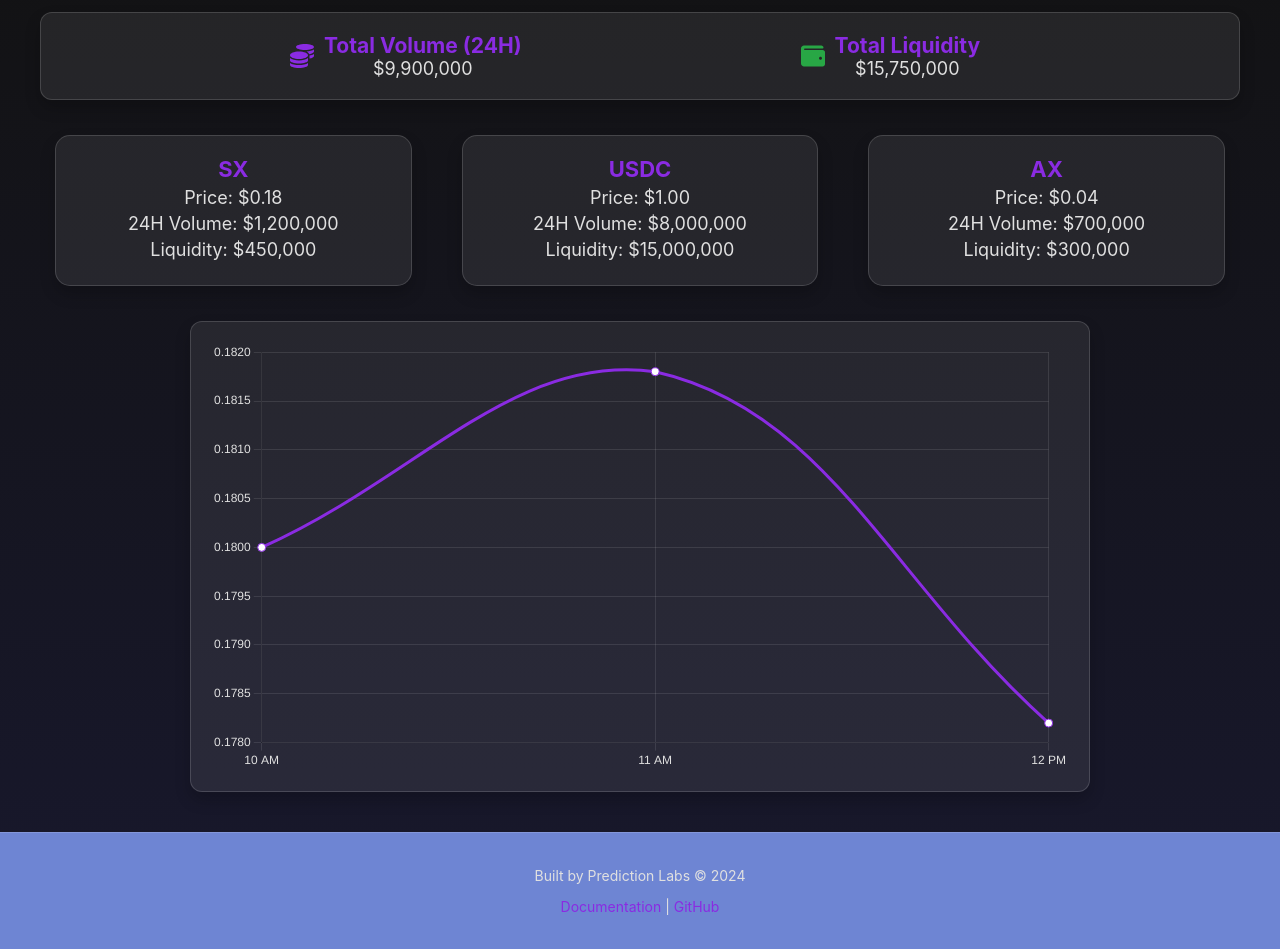
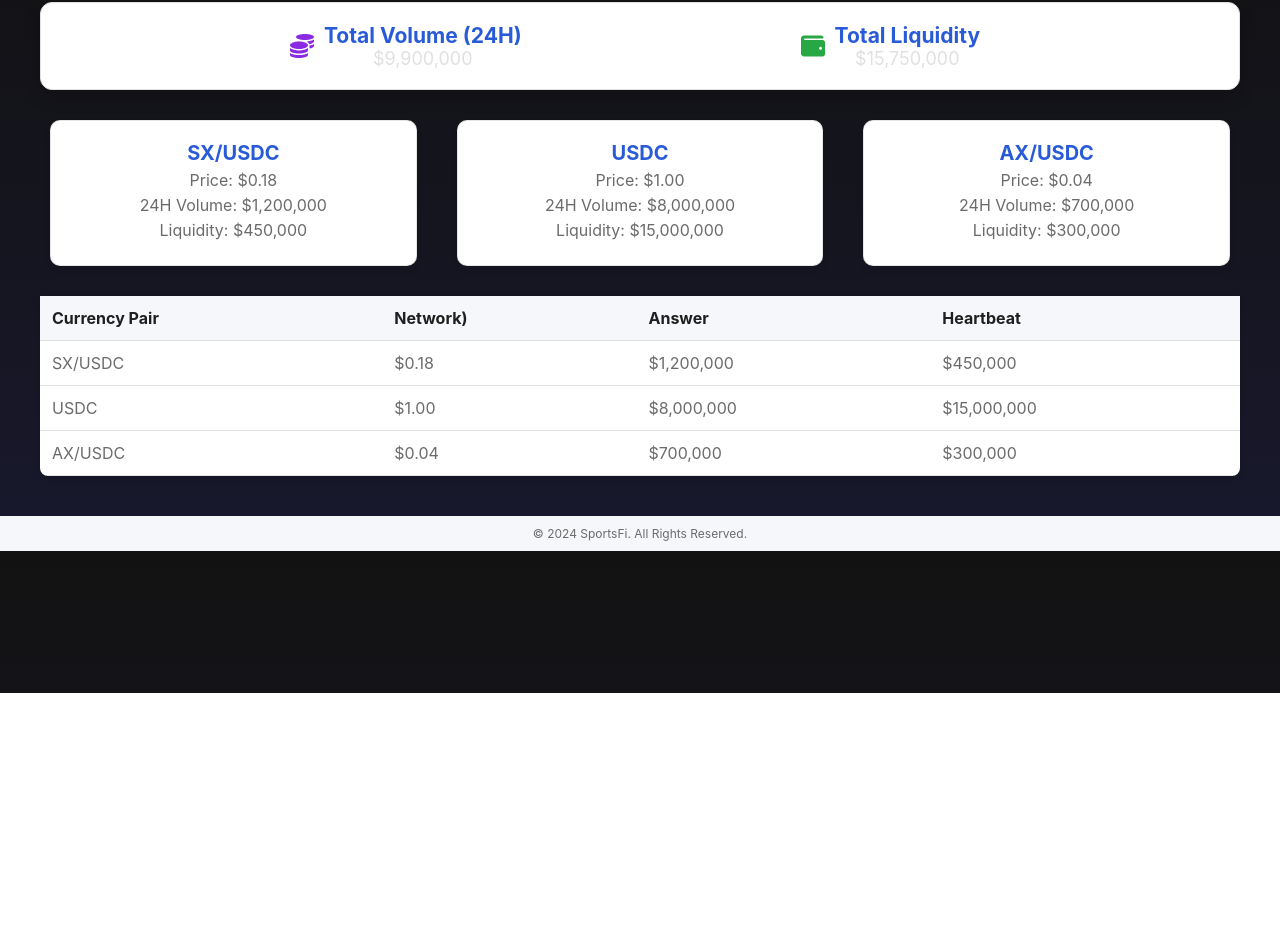
Before and after one commit to SportsFi-Oracle/sportsfi-oracle-frontend, a React (Create React App) app: page / in a window 1280 px wide. Shown: the part 107-1056 px from the top of the page. After the commit the page ends 800 px from the top, so only its background shows below. Built offline with nearby package versions, Linux system fonts and the light colour scheme; the HTML template or start-up script is replaced by a standard one.

Commit message:
MISC CHANGES

```diff
--- a/src/App.js
+++ b/src/App.js
@@ -7,6 +7,7 @@ import Footer from "./components/Footer";
 import AssetCard from "./components/AssetCard";
 import GlobalStats from "./components/GlobalStats";
 import PriceChart from "./components/PriceChart";
+import PriceTable from "./components/PriceTable";
 
 const AppWrapper = styled.div`
   display: flex;
@@ -68,8 +69,8 @@ const App = () => {
             />
           ))}
         </GridWrapper>
-        <PriceChart data={chartData} />
-      </AppWrapper>
+        <PriceTable data={assets} />
+        </AppWrapper>
       <Footer />
     </ThemeProvider>
   );
--- a/src/components/AssetCard.js
+++ b/src/components/AssetCard.js
@@ -17,21 +17,54 @@ const bounce = keyframes`
 
 const Card = styled.div`
   background: ${({ theme }) => theme.cardBg};
-  border: 1px solid ${({ theme }) => theme.cardBorder};
-  border-radius: 15px;
+  border: 1px solid ${({ theme }) => theme.border};
+  border-radius: 10px;
+  box-shadow: 0 4px 8px rgba(0, 0, 0, 0.05);
   padding: 20px;
-  margin: 15px;
+  margin: 10px;
   text-align: center;
-  box-shadow: 0 8px 16px rgba(0, 0, 0, 0.2);
-  transition: transform 0.3s, box-shadow 0.3s;
-  animation: ${bounce} 0.5s ease-in-out;
 
-  &:hover {
-    transform: translateY(-5px);
-    box-shadow: 0 12px 24px rgba(0, 0, 0, 0.4);
-    background: rgba(255, 255, 255, 0.1);
+  h2 {
+    color: ${({ theme }) => theme.primary};
+    font-size: 20px;
+    font-weight: 700;
+  }
+
+  p {
+    color: ${({ theme }) => theme.textLight};
+    font-size: 16px;
+    margin: 5px 0;
   }
 `;
+
+const Icon = styled.div`
+  font-size: 28px;
+  color: ${({ theme }) => theme.accent};
+  margin-bottom: 10px;
+`;
+const Table = styled.table`
+  width: 100%;
+  border-collapse: collapse;
+  margin: 20px 0;
+
+  th, td {
+    border: 1px solid ${({ theme }) => theme.border};
+    padding: 12px;
+    text-align: left;
+    font-size: 16px;
+  }
+
+  th {
+    background: ${({ theme }) => theme.secondary};
+    color: ${({ theme }) => theme.textDark};
+    font-weight: 700;
+  }
+
+  td {
+    color: ${({ theme }) => theme.textLight};
+  }
+`;
+
 
 
 const Title = styled.h2`
--- a/src/components/Footer.js
+++ b/src/components/Footer.js
@@ -3,43 +3,14 @@ import styled from "styled-components";
 
 const FooterWrapper = styled.div`
   background: ${({ theme }) => theme.secondary};
-  padding: 20px;
+  padding: 10px;
   text-align: center;
-  color: #e0e0e0;
-  font-size: 14px;
-  border-top: 1px solid ${({ theme }) => theme.cardBorder};
-
-  a {
-    color: ${({ theme }) => theme.primary};
-    text-decoration: none;
-    transition: color 0.3s;
-
-    &:hover {
-      color: #28a745; /* Change to green on hover */
-      text-decoration: underline;
-    }
-  }
+  color: ${({ theme }) => theme.textLight};
+  font-size: 12px;
 `;
 
-
-const Footer = () => {
-  return (
-    <FooterWrapper>
-      <p>Built by Prediction Labs &copy; 2024</p>
-      <p>
-        <a href="/docs" style={{ color: "#8a2be2", textDecoration: "none" }}>
-          Documentation
-        </a>{" "}
-        |{" "}
-        <a
-          href="https://github.com/sports-oracle"
-          style={{ color: "#8a2be2", textDecoration: "none" }}
-        >
-          GitHub
-        </a>
-      </p>
-    </FooterWrapper>
-  );
-};
+const Footer = () => (
+  <FooterWrapper>© 2024 SportsFi. All Rights Reserved.</FooterWrapper>
+);
 
 export default Footer;
--- a/src/components/Header.js
+++ b/src/components/Header.js
@@ -2,21 +2,20 @@ import React from "react";
 import styled from "styled-components";
 
 const HeaderWrapper = styled.div`
-  background: linear-gradient(90deg, #6e85d3, #8a2be2);
+  background: linear-gradient(90deg, #2a5bd7, #4c51bf);
+  color: #ffffff;
+  text-align: center;
   padding: 20px;
-  text-align: center;
-  font-size: 32px;
+  font-size: 24px;
   font-weight: 700;
-  color: #fff;
-  text-shadow: 0px 4px 8px rgba(0, 0, 0, 0.4);
-  box-shadow: 0 4px 8px rgba(0, 0, 0, 0.3);
+  letter-spacing: 1px;
+  box-shadow: 0 4px 6px rgba(0, 0, 0, 0.1);
 `;
 
 
 
-
 const Header = () => {
-  return <HeaderWrapper>SportsFi Token Prices</HeaderWrapper>;
+  return <HeaderWrapper>Decentralized Price Oracles for SX Network</HeaderWrapper>;
 };
 
 export default Header;
--- /dev/null
+++ b/src/components/PriceTable.js
@@ -0,0 +1,63 @@
+import React from "react";
+import styled from "styled-components";
+
+const TableWrapper = styled.div`
+  width: 100%;
+  max-width: 1200px;
+  margin: 20px 0;
+  background: ${({ theme }) => theme.cardBg};
+  border-radius: 8px;
+  box-shadow: 0 2px 4px rgba(0, 0, 0, 0.1);
+`;
+
+const Table = styled.table`
+  width: 100%;
+  border-collapse: collapse;
+
+  th, td {
+    padding: 12px;
+    text-align: left;
+    border-bottom: 1px solid ${({ theme }) => theme.border};
+  }
+
+  th {
+    background: ${({ theme }) => theme.secondary};
+    color: ${({ theme }) => theme.textDark};
+    font-weight: 700;
+  }
+
+  td {
+    color: ${({ theme }) => theme.textLight};
+  }
+
+  tr:hover {
+    background: ${({ theme }) => theme.hover};
+  }
+`;
+
+const PriceTable = ({ data }) => (
+  <TableWrapper>
+    <Table>
+      <thead>
+        <tr>
+          <th>Currency Pair</th>
+          <th>Network)</th>
+          <th>Answer</th>
+          <th>Heartbeat</th>
+        </tr>
+      </thead>
+      <tbody>
+        {data.map((asset) => (
+          <tr key={asset.symbol}>
+            <td>{asset.symbol}</td>
+            <td>${asset.price.toFixed(2)}</td>
+            <td>${asset.volume_24h.toLocaleString()}</td>
+            <td>${asset.liquidity.toLocaleString()}</td>
+          </tr>
+        ))}
+      </tbody>
+    </Table>
+  </TableWrapper>
+);
+
+export default PriceTable;
--- a/src/data.json
+++ b/src/data.json
@@ -1,6 +1,6 @@
 [
     {
-      "symbol": "SX",
+      "symbol": "SX/USDC",
       "price": 0.18,
       "volume_24h": 1200000,
       "liquidity": 450000
@@ -12,7 +12,7 @@
       "liquidity": 15000000
     },
     {
-      "symbol": "AX",
+      "symbol": "AX/USDC",
       "price": 0.04,
       "volume_24h": 700000,
       "liquidity": 300000
--- a/src/styles.js
+++ b/src/styles.js
@@ -15,10 +15,11 @@ export const GlobalStyles = createGlobalStyle`
 `;
 
 export const theme = {
-  primary: "#8a2be2", // Vibrant purple
-  secondary: "#6e85d3", // Soft blue
-  accent: "#28a745", // Subtle green accent
-  text: "#e0e0e0",
-  cardBg: "rgba(255, 255, 255, 0.08)",
-  cardBorder: "rgba(255, 255, 255, 0.15)",
+  primary: "#2a5bd7", // Chainlink Blue
+  secondary: "#f5f7fa", // Light gray background
+  textDark: "#1f1f1f",
+  textLight: "#6b6b6b",
+  accent: "#8a2be2", // Purple accent
+  cardBg: "#ffffff", // White cards
+  border: "rgba(0, 0, 0, 0.1)",
 };
```
Also changed, not shown: src/components/AssetTable.js (added, +54 -0 lines), 2 other files (tests, documents, lock files or other folders).
